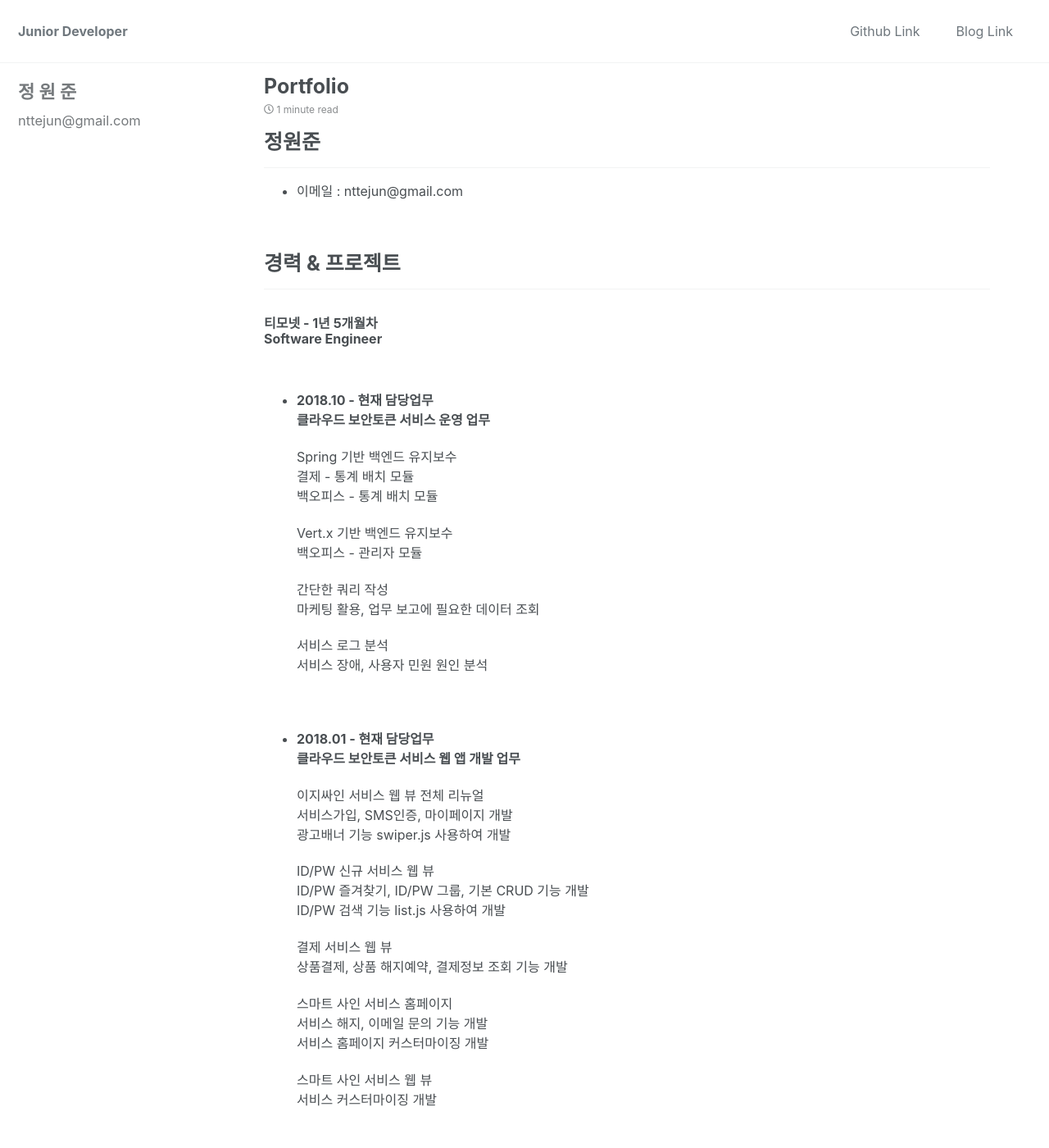
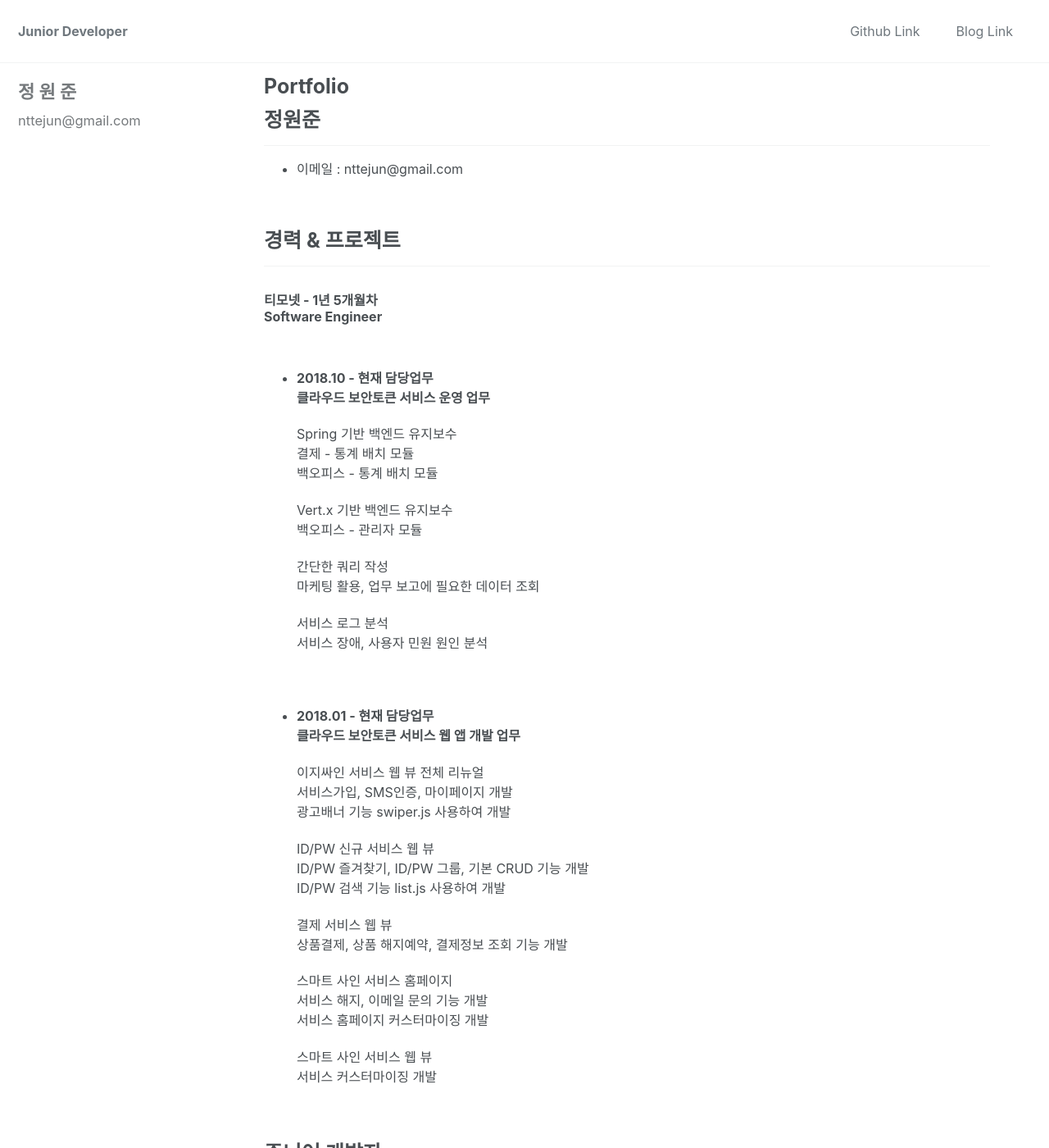
Before and after one commit to nttejun/nttejun.github.io, a Jekyll site: the page built from _posts/2019-04-28-portfolio.md, in a window 1280 px wide and 1400 px high. Shown: the whole window at 82% size. Built offline with Jekyll 4.4.1, drawn with Linux system fonts in a browser that asks for light colours; cached includes are drawn as plain includes; nearby versions of some CDN libraries; some of the changed text lies outside the part shown.

Commit message:
Update setting

```diff
--- a/_sass/minimal-mistakes/_page.scss
+++ b/_sass/minimal-mistakes/_page.scss
@@ -219,7 +219,6 @@
    ========================================================================== */
 
 .page__share {
-  display: none;
   margin-top: 2em;
   padding-top: 1em;
   border-top: 1px solid $border-color;
@@ -249,6 +248,8 @@
    ========================================================================== */
 
 .page__meta {
+  /*** SNS 공유 보이지 않도록 설정*/
+  display: none;
   margin-top: 2em;
   color: $muted-text-color;
   font-family: $sans-serif;
```
